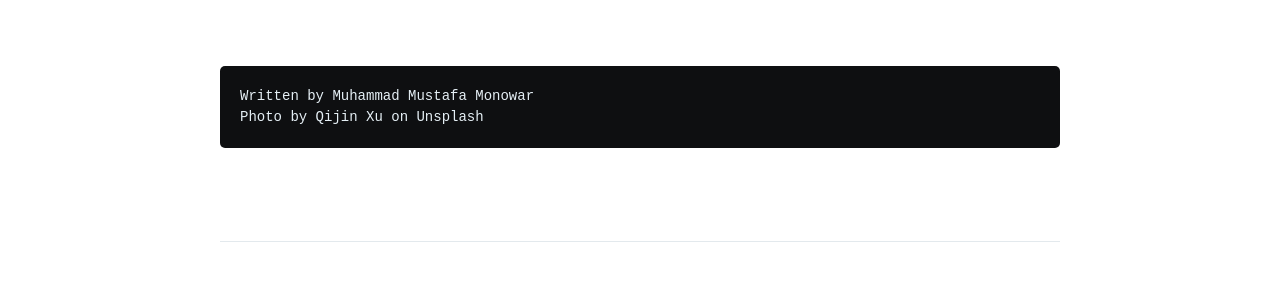
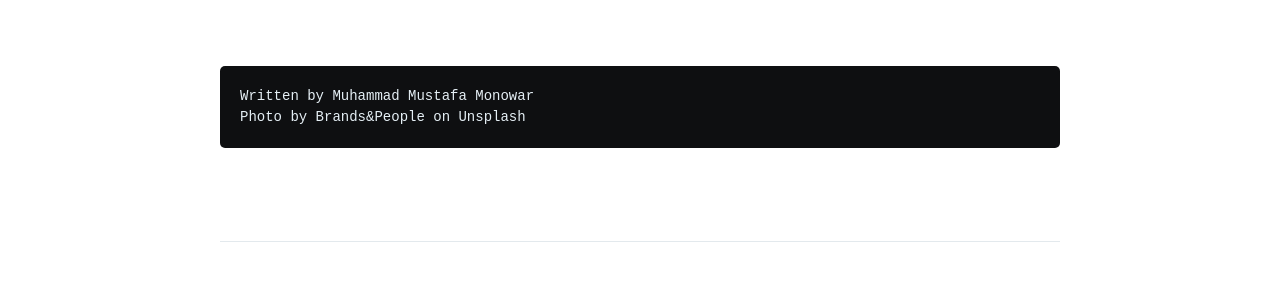
Before and after one commit to phinixgreen/phinixblogs, a Jekyll site: the page built from _posts/2021-08-05-Common Troubleshooting in Project Management.md, in a window 1280 px wide and 900 px high, scrolled down 6704 px. Shown: the part 172-470 px from the top of the window. Built offline with Jekyll 4.4.1, drawn with Linux system fonts in a browser that asks for light colours; nearby versions of some CDN libraries; comment, search, counter and statistics services are not loaded.

Commit message:
Post added image added

```diff
--- a/_posts/2021-08-05-Common Troubleshooting in Project Management.md
+++ b/_posts/2021-08-05-Common Troubleshooting in Project Management.md
@@ -1,7 +1,7 @@
 ---
 layout: post
 current: post
-cover: assets/images/qijin-xu-kLiUO2I8Ajc-unsplash.jpg
+cover: assets/images/brands-people-Ax8IA8GAjVg-unsplash.jpg
 navigation: True
 title: Some Strategies to Tackle Frequently Faced Problems in Project Management
 date: 2021-08-05 10:00:00
@@ -102,6 +102,6 @@ Hopefully, deploying some of these techniques will help you mitigate project ris
 ---
 
     Written by Muhammad Mustafa Monowar
-    Photo by Qijin Xu on Unsplash
+    Photo by Brands&People on Unsplash
 
 ---
```
Also changed, not shown: assets/images/brands-people-Ax8IA8GAjVg-unsplash.jpg (added).
